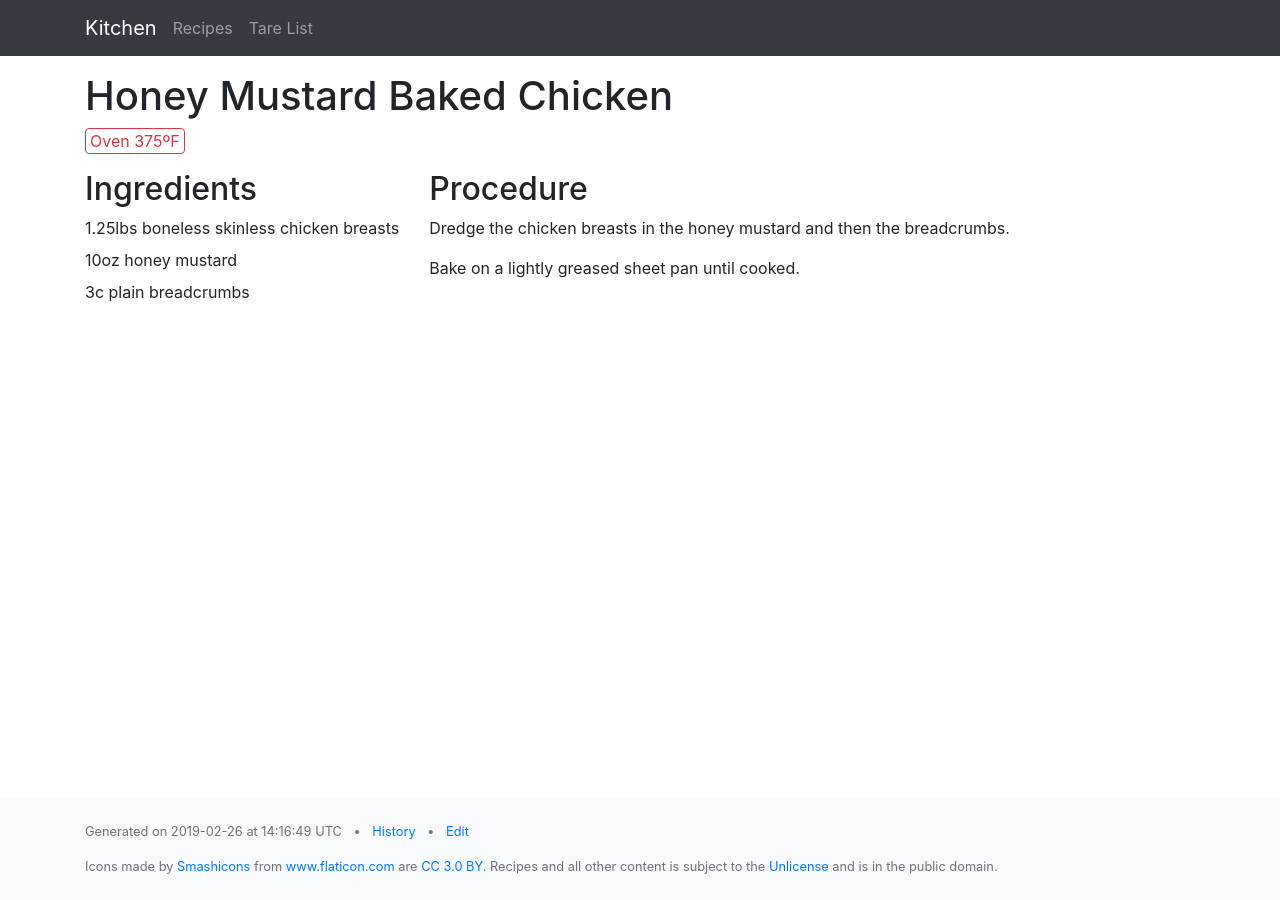
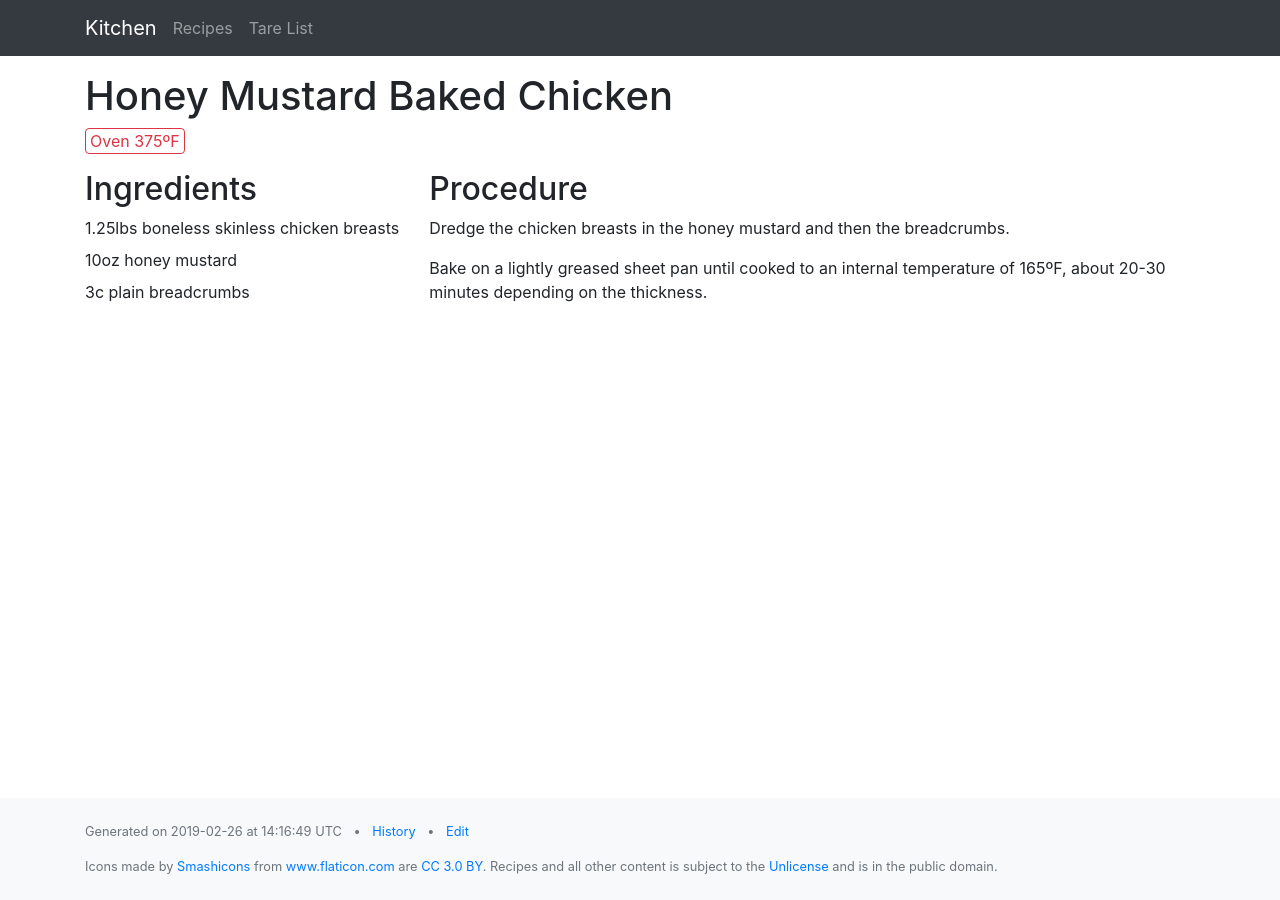
Before and after one commit to benburwell/kitchen, a Jekyll site: the page built from _recipes/honey-mustard-baked-chicken.md, in a window 1280 px wide. Built offline with Jekyll 4.4.1, drawn with Linux system fonts in a browser that asks for light colours.

Commit message:
Add honey mustard chicken cooking time
Fixes #15

```diff
--- a/_recipes/honey-mustard-baked-chicken.md
+++ b/_recipes/honey-mustard-baked-chicken.md
@@ -14,5 +14,6 @@ ingredients:
 preheat: 375
 procedure:
   - Dredge the chicken breasts in the honey mustard and then the breadcrumbs.
-  - Bake on a lightly greased sheet pan until cooked.
+  - Bake on a lightly greased sheet pan until cooked to an internal temperature
+    of 165ºF, about 20-30 minutes depending on the thickness.
 ---
```
